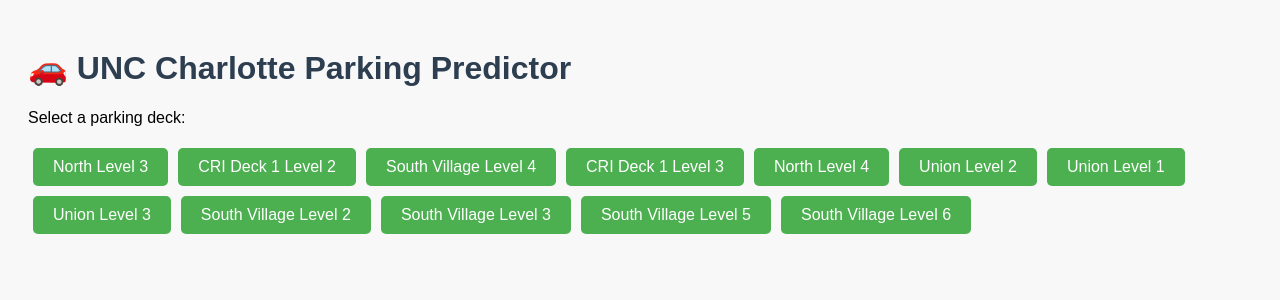
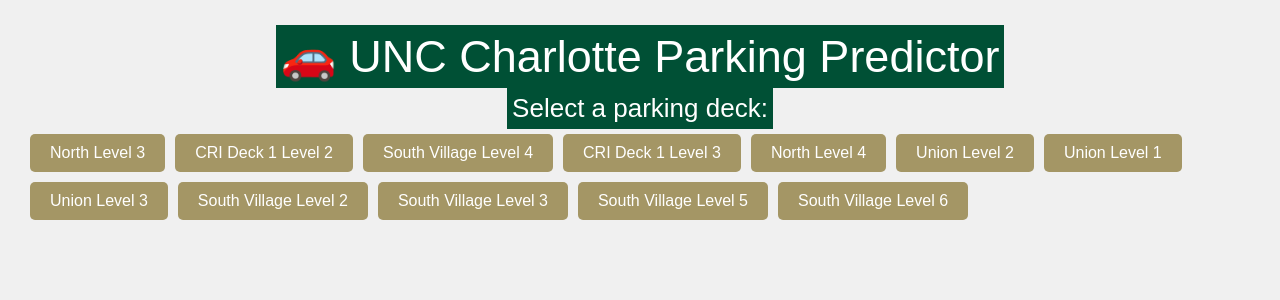
Before and after one commit to dmferrer00/parkingapp, a Flask app: page / in a window 1280 px wide. Shown: the top 300 px of the page. Run offline with Flask 3, Linux system fonts and the light colour scheme; parts of the project's set-up code (start-up, migrations or seed data) failed here and were passed over.

Commit message:
Updated style.css

```diff
--- a/static/style.css
+++ b/static/style.css
@@ -1,12 +1,29 @@
 body {
-  font-family: Arial, sans-serif;
-  padding: 20px;
-  background: #f8f8f8;
+  margin: 25px;
+  background-color: rgb(240,240,240);
+  font-family: arial, sans-serif;
+  font-size: 14px;
 }
 
 h1 {
-  color: #2c3e50;
+  font-weight: normal;
+  margin-top: 5px;
+  text-align: center;
+
+  display: table;
+  margin: 0px auto 0px auto;
+  padding:5px;font-size:45px;background-color:#005035;color:#ffffff
 }
+
+p{
+  text-align: center;
+  text-underline-offset: 5px;
+
+  display: table;
+  margin: 0px auto 0px auto;
+  padding:5px;font-size:26px;background-color:#005035;color:#ffffff
+}
+
 
 #deck-buttons button {
   margin: 5px;
@@ -17,6 +34,9 @@ h1 {
   color: white;
   border: none;
   border-radius: 5px;
+  align-self: center;
+  align-items: center;
+  background-color: #A49665;
 }
 
 #deck-buttons button:hover {
```
